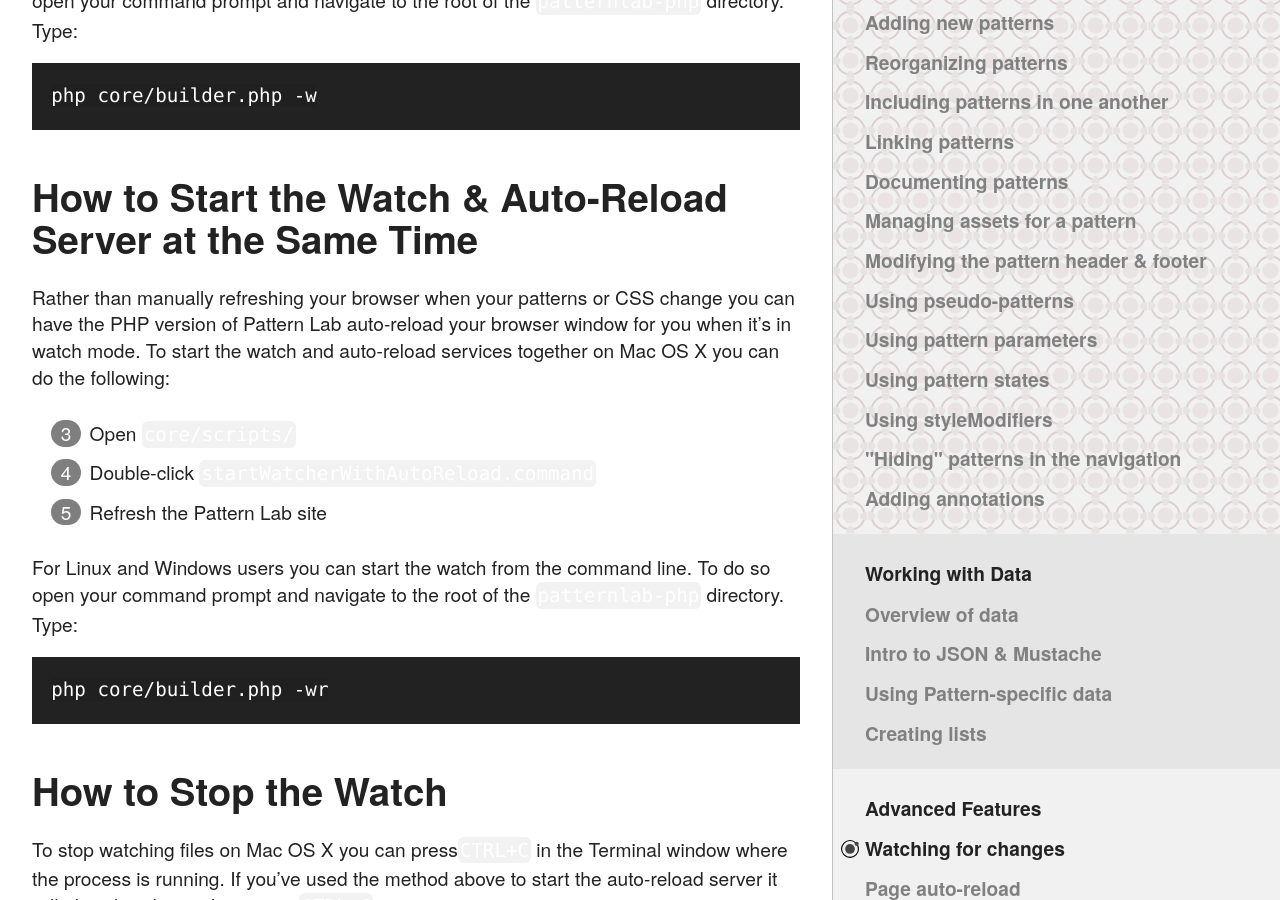
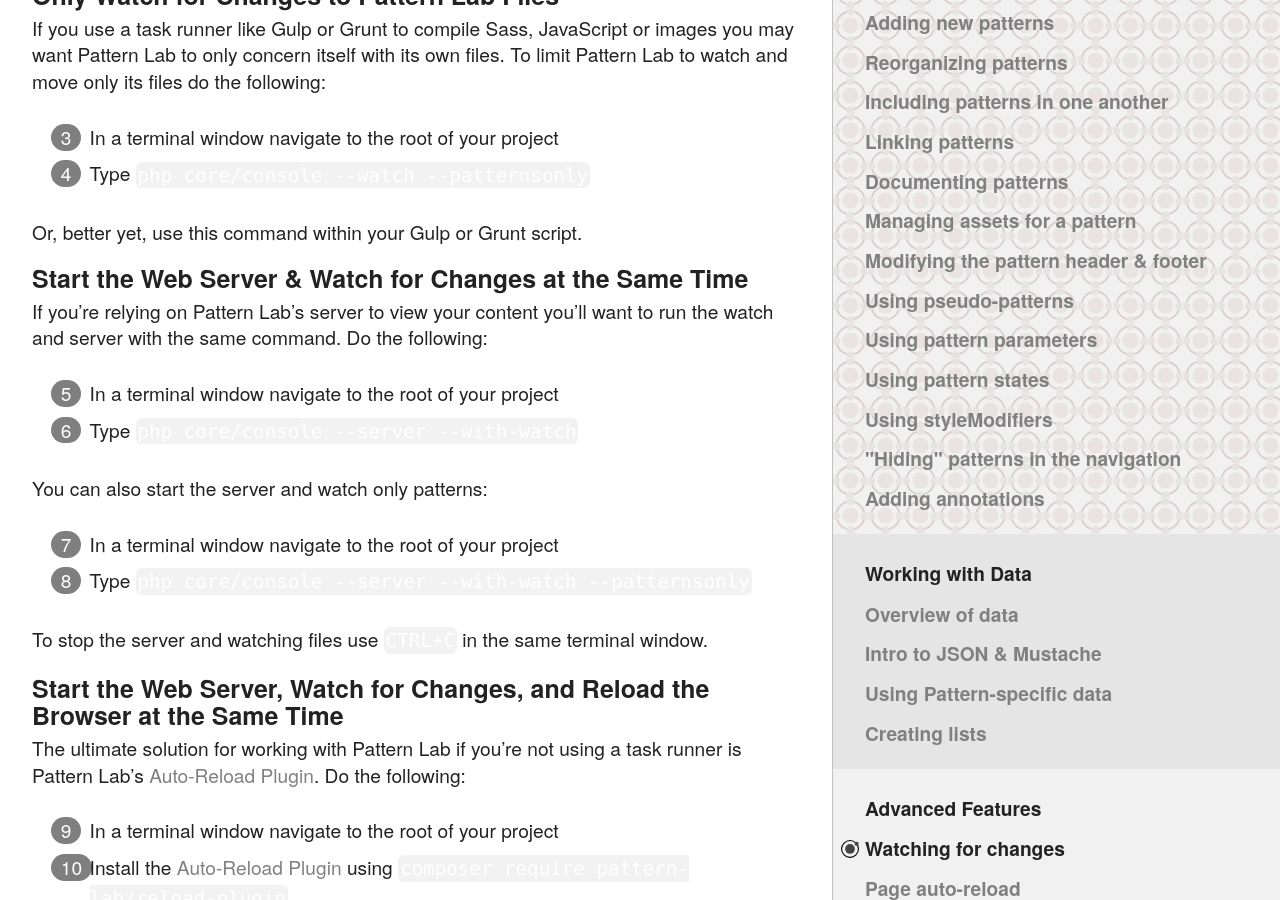
Before and after one commit to pattern-lab/website, a Jekyll site: the page built from docs/advanced-auto-regenerate.md, in a window 1280 px wide and 900 px high, scrolled down 951 px. Built offline with Jekyll 4.4.1, drawn with Linux system fonts in a browser that asks for light colours; comment, search, counter and statistics services are not loaded; some of the changed text lies outside the part shown.

Commit message:
updating watch docs

````diff
--- a/docs/advanced-auto-regenerate.md
+++ b/docs/advanced-auto-regenerate.md
@@ -14,51 +14,53 @@
 
 {% capture m %}
 
-The PHP version of Pattern Lab has the ability to watch for changes to patterns and select files. When these files change, it will automatically rebuild the entire Pattern Lab website. You simply make your changes, save the file, and the PHP version of Pattern Lab will take care of the rest.
+Pattern Lab can watch for changes to files in `./source/` and automatically rebuild the entire Pattern Lab website for you. Make your changes, save the file, and Pattern Lab takes care of the rest.
 
-## How to Start the Watch
+## How to Start Watching for Changes
 
-To start the watch service on Mac OS X you can do the following:
+To start watching for changes do the following:
 
-1. Open `core/scripts/`
-2. Double-click `startWatcher.command`
+1. In a terminal window navigate to the root of your project
+2. Type `php core/console --watch`
 
-For Linux and Windows users you can start the watch from the command line. To do so open your command prompt and navigate to the root of the `patternlab-php` directory. Type:
+To stop watching files use `CTRL+C` in the same terminal window.
 
-```
-php core/builder.php -w
-```
+### Only Watch for Changes to Pattern Lab Files
 
-## How to Start the Watch & Auto-Reload Server at the Same Time
+If you use a task runner like Gulp or Grunt to compile Sass, JavaScript or images you may want Pattern Lab to only concern itself with its own files. To limit Pattern Lab to watch and move only its files do the following:
 
-Rather than manually refreshing your browser when your patterns or CSS change you can have the PHP version of Pattern Lab auto-reload your browser window for you when it's in watch mode. To start the watch and auto-reload services together on Mac OS X you can do the following:
+1. In a terminal window navigate to the root of your project
+2. Type `php core/console --watch --patternsonly`
 
-1. Open `core/scripts/`
-2. Double-click `startWatcherWithAutoReload.command`
-3. Refresh the Pattern Lab site
+Or, better yet, use this command within your Gulp or Grunt script.
 
-For Linux and Windows users you can start the watch from the command line. To do so open your command prompt and navigate to the root of the `patternlab-php` directory. Type:
+### Start the Web Server & Watch for Changes at the Same Time
 
-```
-php core/builder.php -wr
-```
+If you're relying on Pattern Lab's server to view your content you'll want to run the watch and server with the same command. Do the following:
 
-## How to Stop the Watch
+1. In a terminal window navigate to the root of your project
+2. Type `php core/console --server --with-watch`
 
-To stop watching files on Mac OS X you can press`CTRL+C` in the Terminal window where the process is running. If you've used the method above to start the auto-reload server it will also shut down when using `CTRL+C`.
+You can also start the server and watch only patterns:
 
-## The Default Files That Are Watched
+1. In a terminal window navigate to the root of your project
+2. Type `php core/console --server --with-watch --patternsonly`
 
-By default, the PHP version of Pattern Lab monitors the following files:
+To stop the server and watching files use `CTRL+C` in the same terminal window.
 
-* all of the patterns under `source/_patterns`
-* all of the JSON files under `source/_data/`
-* any directory in `source/` without an `_` (underscore) or that doesn't match a directory name found in the `id` variable in `config/config.ini`
-* any file in `source/` with a file extension that doesn't match one found in the `ie` variable in `config/config.ini`
+### Start the Web Server, Watch for Changes, and Reload the Browser at the Same Time
 
-## Ignoring Other Directories & File Extensions
+The ultimate solution for working with Pattern Lab if you're not using a task runner is Pattern Lab's [Auto-Reload Plugin](https://github.com/pattern-lab/plugin-php-reload). Do the following:
 
-Instructions on how to ignore assets in other directories or with other file extensions can be found in "[Managing Assets for a Pattern](/docs/pattern-managing-assets.html)".
+1. In a terminal window navigate to the root of your project
+2. Install the [Auto-Reload Plugin](https://github.com/pattern-lab/plugin-php-reload) using `composer require pattern-lab/reload-plugin`
+3. Type `php core/console --server --with-watch`
+
+The Auto-Reload Plugin is automatically enabled when you install it. You can always [disable the plugin](https://github.com/pattern-lab/plugin-php-reload#disabling-the-plugin) if you need to.
+
+## What Pattern Lab Will Watch
+
+By default, the PHP version of Pattern Lab will watch all files in `./source` except those that match the "ignore" configuration options in `config/config.yml`. When using `--patternsonly` Pattern Lab will only watch those directories in `./source` that start with an underscore. For example, `_patterns`. To learn how to modify what is ignored check out "[Managing Assets for a Pattern](/docs/pattern-managing-assets.html)".
 
 {% endcapture %}
 {{ m | markdownify }}
````
